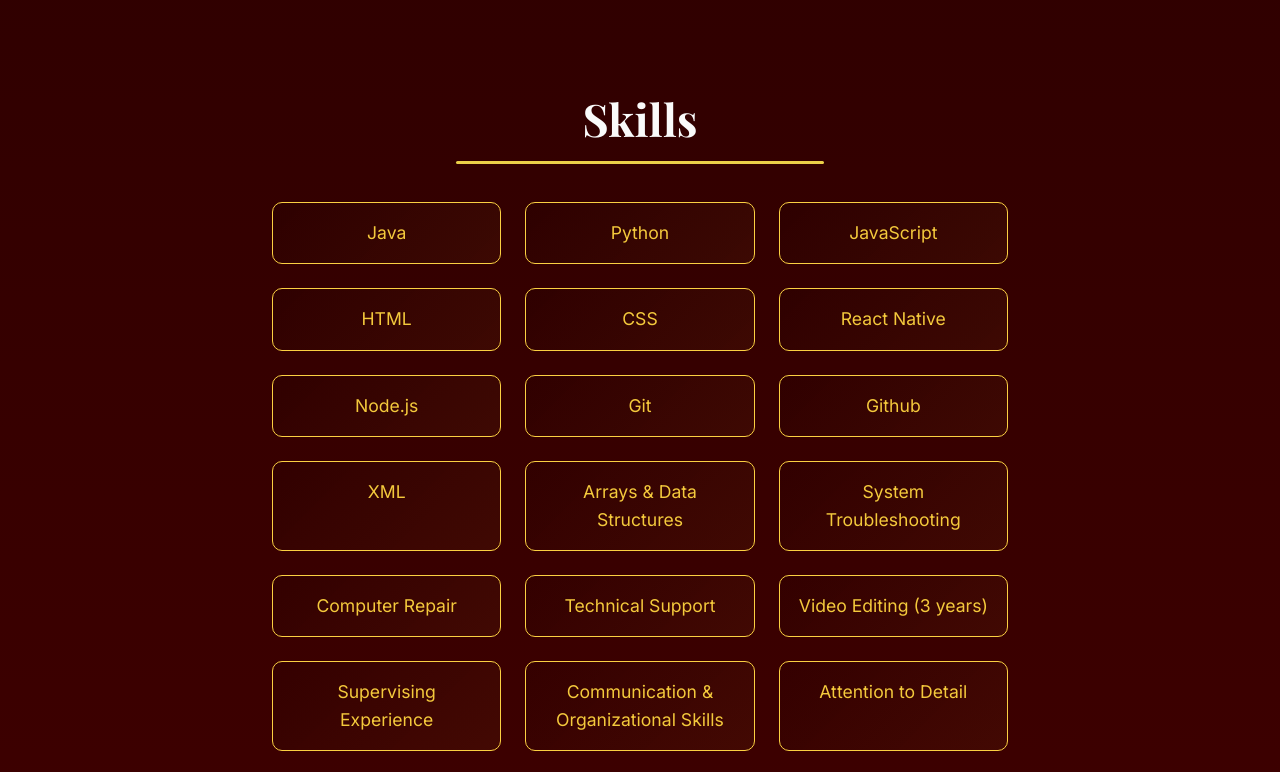
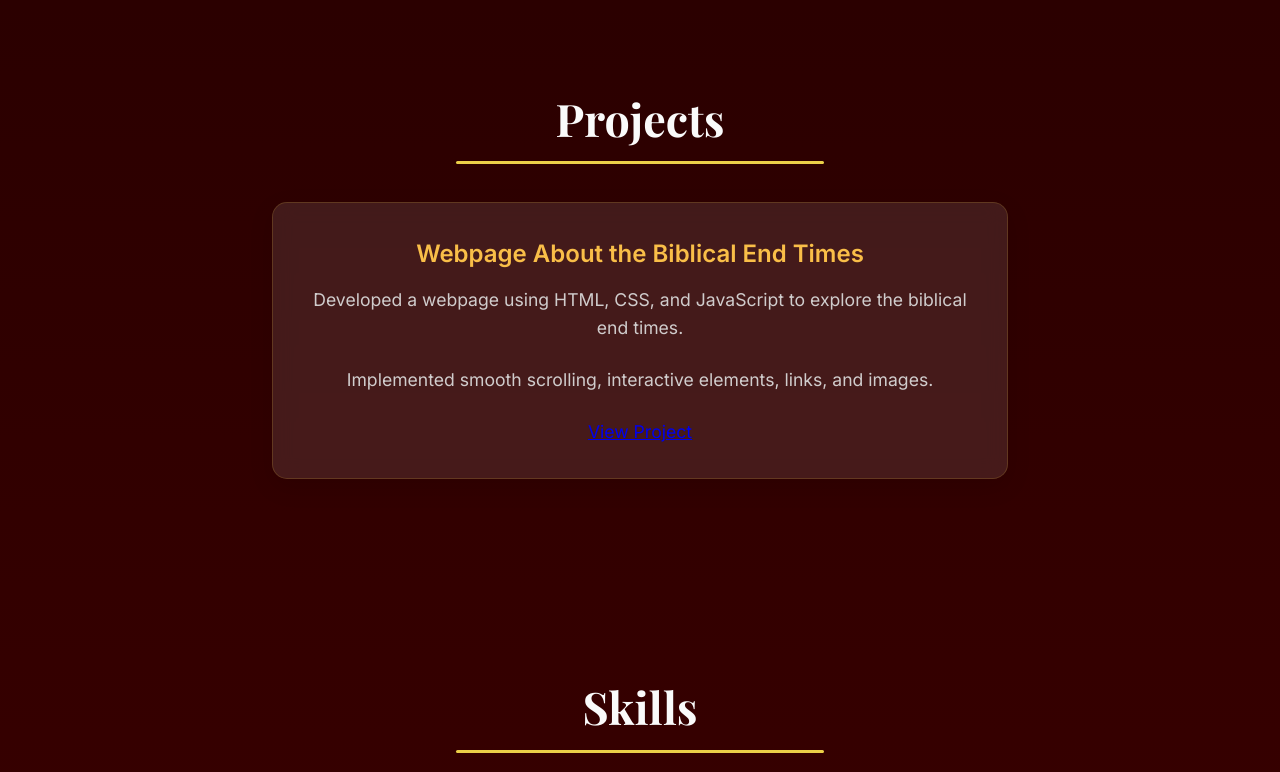
Before and after one commit to Shadow-lofi/TFtech.dev, a plain HTML site: page index.html in a window 1280 px wide. Shown: the part 3134-3906 px from the top of the page. Drawn offline with nearby package versions, Linux system fonts and the light colour scheme.

Commit message:
Fix HTML formatting and duplicate content

```diff
--- a/index.html
+++ b/index.html
@@ -66,6 +66,16 @@
                 <h3>Award: Computer Science - Mastering the Theory Behind Programming</h3>
                 <p><strong>Instructed by Kurt Anderson | Granted by Udemy</strong> | September 2025</p>
                 <p>Comprehensive course on programming theory and foundational concepts in computer science</p>
+              </div>
+            </section>
+
+            <section id="projects" class="section fade-in">
+              <h2>Projects</h2>
+              <div class="card">
+                <h3>Webpage About the Biblical End Times</h3>
+                <p>Developed a webpage using HTML, CSS, and JavaScript to explore the biblical end times.</p>
+                <p>Implemented smooth scrolling, interactive elements, links, and images.</p>
+                <a href="https://shadow-lofi.github.io/TFtech.dev/">View Project</a>
               </div>
             </section>
 
```
